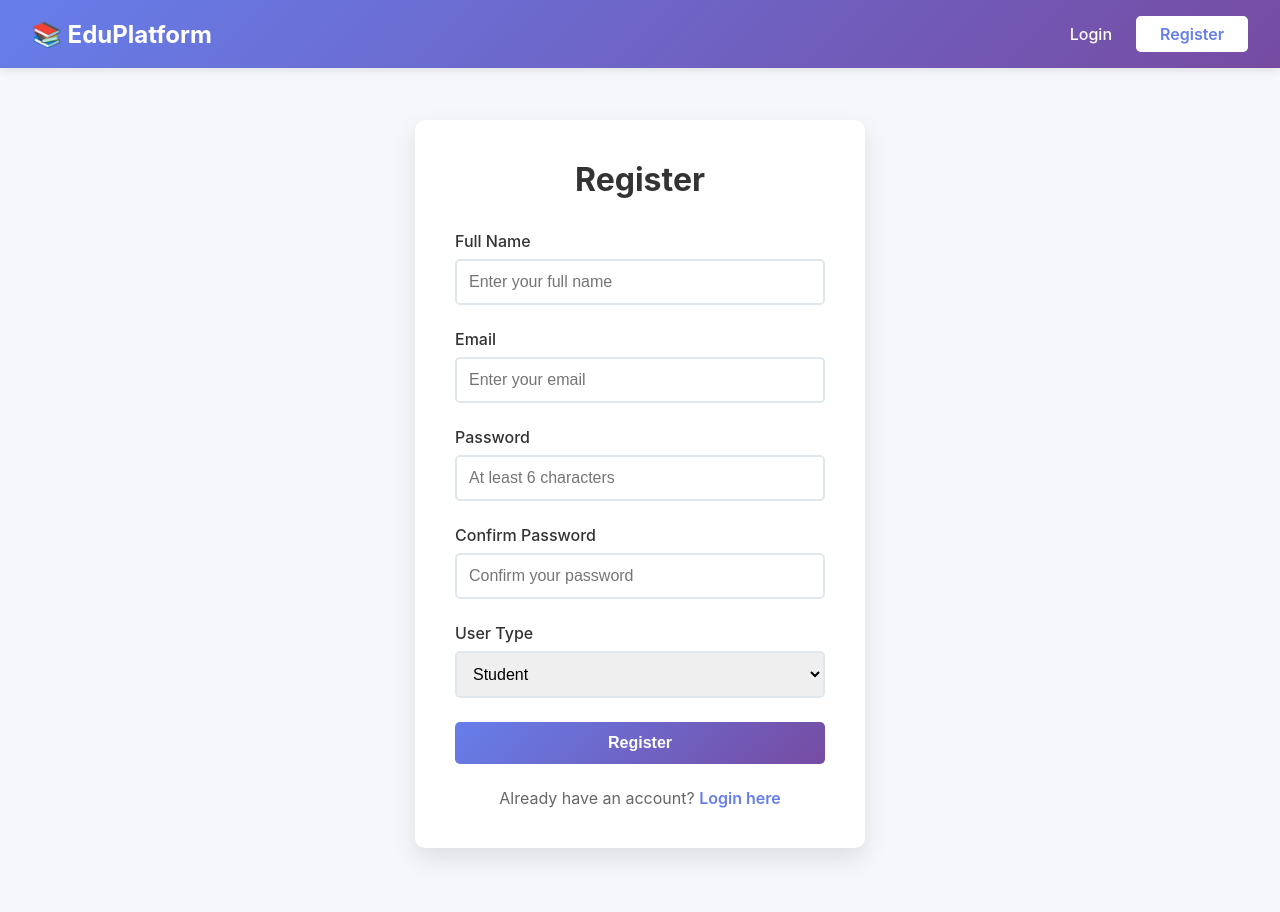
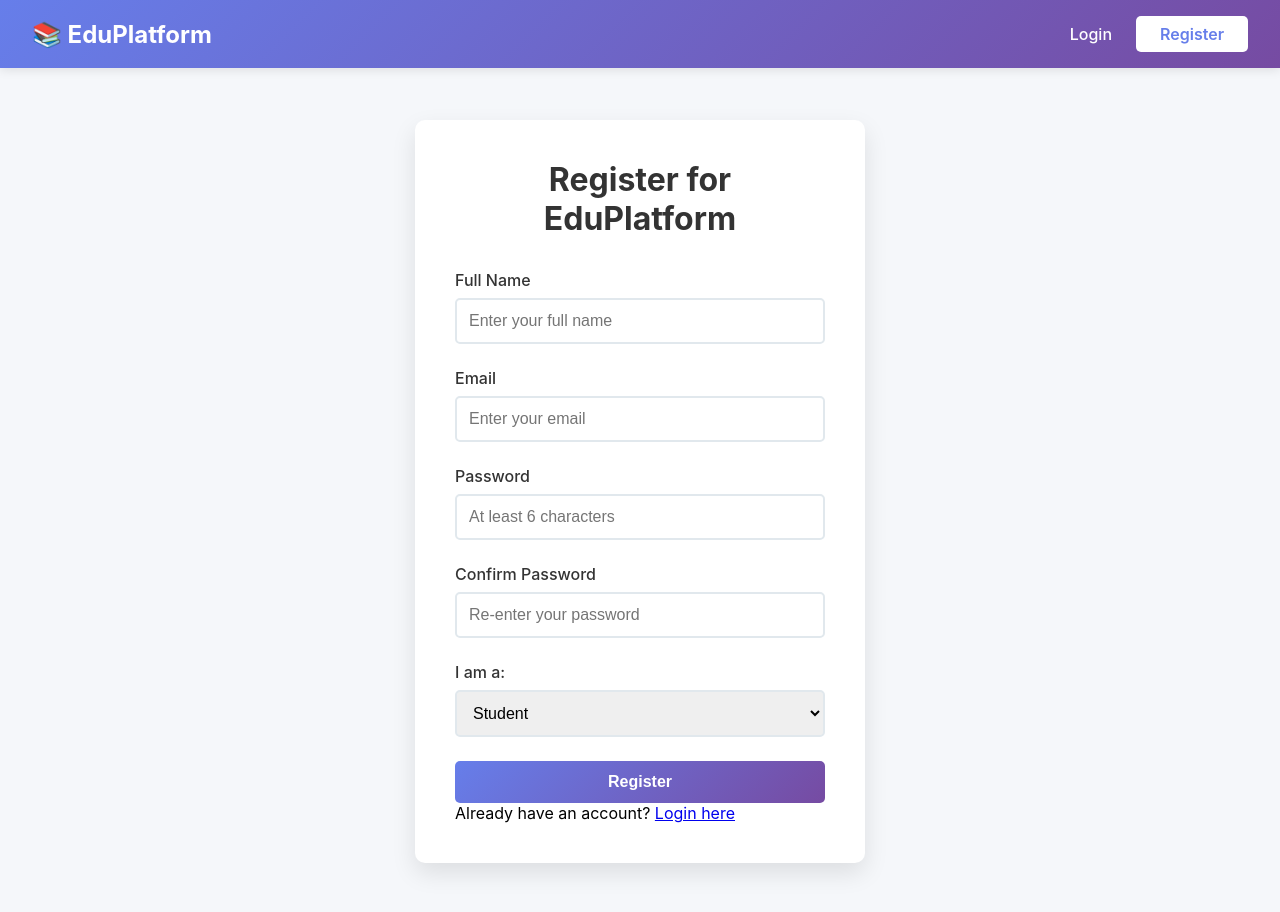
Before and after one commit to AbhilashMundepi/edu-platform, a React app in the folder frontend/: page /register in a window 1280 px wide. Shown: the top 912 px of the page. Built offline with nearby package versions, Linux system fonts and the light colour scheme; no server answers; the HTML template or start-up script is replaced by a standard one.

Commit message:
Update Register.jsx

```diff
--- a/frontend/src/components/Register.jsx
+++ b/frontend/src/components/Register.jsx
@@ -124,6 +124,142 @@
 // };
 
 // export default Register;
+// import React, { useState } from 'react';
+// import { useNavigate, Link } from 'react-router-dom';
+// import { useAuth } from '../context/AuthContext';
+// import { toast } from 'react-toastify';
+
+// const Register = () => {
+//   const [formData, setFormData] = useState({
+//     name: '',
+//     email: '',
+//     password: '',
+//     confirmPassword: '',
+//     userType: 'student'
+//   });
+//   const [loading, setLoading] = useState(false);
+//   const { register } = useAuth();
+//   const navigate = useNavigate();
+
+//   const handleChange = (e) => {
+//     setFormData({ ...formData, [e.target.name]: e.target.value });
+//   };
+
+//   const handleSubmit = async (e) => {
+//     e.preventDefault();
+
+//     if (formData.password !== formData.confirmPassword) {
+//       toast.error('Passwords do not match');
+//       return;
+//     }
+
+//     if (formData.password.length < 6) {
+//       toast.error('Password must be at least 6 characters');
+//       return;
+//     }
+
+//     setLoading(true);
+//     try {
+//       // Call register and get full response (user, token, message)
+//       const data = await register(
+//         formData.email,
+//         formData.password,
+//         formData.userType,
+//         formData.name
+//       );
+
+//       toast.success(data.message || 'Registration successful!');
+
+//       // Redirect after auth state is updated
+//       navigate(formData.userType === 'academy' ? '/academy' : '/student');
+//     } catch (error) {
+//       console.error(error);
+//       toast.error(error.response?.data?.error || 'Registration failed');
+//     } finally {
+//       setLoading(false);
+//     }
+//   };
+
+//   return (
+//     <div className="auth-container">
+//       <div className="auth-card">
+//         <h2>Register</h2>
+//         <form onSubmit={handleSubmit}>
+//           <div className="form-group">
+//             <label>Full Name</label>
+//             <input
+//               type="text"
+//               name="name"
+//               value={formData.name}
+//               onChange={handleChange}
+//               required
+//               placeholder="Enter your full name"
+//             />
+//           </div>
+
+//           <div className="form-group">
+//             <label>Email</label>
+//             <input
+//               type="email"
+//               name="email"
+//               value={formData.email}
+//               onChange={handleChange}
+//               required
+//               placeholder="Enter your email"
+//             />
+//           </div>
+
+//           <div className="form-group">
+//             <label>Password</label>
+//             <input
+//               type="password"
+//               name="password"
+//               value={formData.password}
+//               onChange={handleChange}
+//               required
+//               placeholder="At least 6 characters"
+//             />
+//           </div>
+
+//           <div className="form-group">
+//             <label>Confirm Password</label>
+//             <input
+//               type="password"
+//               name="confirmPassword"
+//               value={formData.confirmPassword}
+//               onChange={handleChange}
+//               required
+//               placeholder="Confirm your password"
+//             />
+//           </div>
+
+//           <div className="form-group">
+//             <label>User Type</label>
+//             <select
+//               name="userType"
+//               value={formData.userType}
+//               onChange={handleChange}
+//               required
+//             >
+//               <option value="student">Student</option>
+//               <option value="academy">Academy</option>
+//             </select>
+//           </div>
+
+//           <button type="submit" className="btn-primary" disabled={loading}>
+//             {loading ? 'Registering...' : 'Register'}
+//           </button>
+//         </form>
+
+//         <p className="auth-footer">
+//           Already have an account? <Link to="/login">Login here</Link>
+//         </p>
+//       </div>
+//     </div>
+//   );
+// };
+
+// export default Register;
 import React, { useState } from 'react';
 import { useNavigate, Link } from 'react-router-dom';
 import { useAuth } from '../context/AuthContext';
@@ -138,43 +274,51 @@ const Register = () => {
     userType: 'student'
   });
   const [loading, setLoading] = useState(false);
+
+  const navigate = useNavigate();
   const { register } = useAuth();
-  const navigate = useNavigate();
 
   const handleChange = (e) => {
-    setFormData({ ...formData, [e.target.name]: e.target.value });
+    setFormData({
+      ...formData,
+      [e.target.name]: e.target.value
+    });
   };
 
   const handleSubmit = async (e) => {
     e.preventDefault();
 
+    // Validate passwords match
     if (formData.password !== formData.confirmPassword) {
       toast.error('Passwords do not match');
       return;
     }
 
+    // Validate password length
     if (formData.password.length < 6) {
       toast.error('Password must be at least 6 characters');
       return;
     }
 
     setLoading(true);
+
     try {
-      // Call register and get full response (user, token, message)
-      const data = await register(
+      const result = await register(
         formData.email,
         formData.password,
         formData.userType,
         formData.name
       );
 
-      toast.success(data.message || 'Registration successful!');
+      toast.success(result.message || 'Registration successful!');
 
-      // Redirect after auth state is updated
-      navigate(formData.userType === 'academy' ? '/academy' : '/student');
-    } catch (error) {
-      console.error(error);
-      toast.error(error.response?.data?.error || 'Registration failed');
+      // Navigate based on user type
+      const destination = result.user.userType === 'academy' ? '/academy' : '/student';
+      navigate(destination);
+
+    } catch (err) {
+      const errorMessage = err.response?.data?.error || 'Registration failed. Please try again.';
+      toast.error(errorMessage);
     } finally {
       setLoading(false);
     }
@@ -183,75 +327,90 @@ const Register = () => {
   return (
     <div className="auth-container">
       <div className="auth-card">
-        <h2>Register</h2>
+        <h2>Register for EduPlatform</h2>
+
         <form onSubmit={handleSubmit}>
           <div className="form-group">
-            <label>Full Name</label>
+            <label htmlFor="name">Full Name</label>
             <input
+              id="name"
+              name="name"
               type="text"
-              name="name"
               value={formData.name}
               onChange={handleChange}
               required
               placeholder="Enter your full name"
+              disabled={loading}
             />
           </div>
 
           <div className="form-group">
-            <label>Email</label>
+            <label htmlFor="email">Email</label>
             <input
+              id="email"
+              name="email"
               type="email"
-              name="email"
               value={formData.email}
               onChange={handleChange}
               required
               placeholder="Enter your email"
+              disabled={loading}
             />
           </div>
 
           <div className="form-group">
-            <label>Password</label>
+            <label htmlFor="password">Password</label>
             <input
+              id="password"
+              name="password"
               type="password"
-              name="password"
               value={formData.password}
               onChange={handleChange}
               required
               placeholder="At least 6 characters"
+              disabled={loading}
+              minLength={6}
             />
           </div>
 
           <div className="form-group">
-            <label>Confirm Password</label>
+            <label htmlFor="confirmPassword">Confirm Password</label>
             <input
+              id="confirmPassword"
+              name="confirmPassword"
               type="password"
-              name="confirmPassword"
               value={formData.confirmPassword}
               onChange={handleChange}
               required
-              placeholder="Confirm your password"
+              placeholder="Re-enter your password"
+              disabled={loading}
             />
           </div>
 
           <div className="form-group">
-            <label>User Type</label>
+            <label htmlFor="userType">I am a:</label>
             <select
+              id="userType"
               name="userType"
               value={formData.userType}
               onChange={handleChange}
-              required
+              disabled={loading}
             >
               <option value="student">Student</option>
               <option value="academy">Academy</option>
             </select>
           </div>
 
-          <button type="submit" className="btn-primary" disabled={loading}>
+          <button
+            type="submit"
+            className="btn-primary"
+            disabled={loading}
+          >
             {loading ? 'Registering...' : 'Register'}
           </button>
         </form>
 
-        <p className="auth-footer">
+        <p className="auth-link">
           Already have an account? <Link to="/login">Login here</Link>
         </p>
       </div>
```
